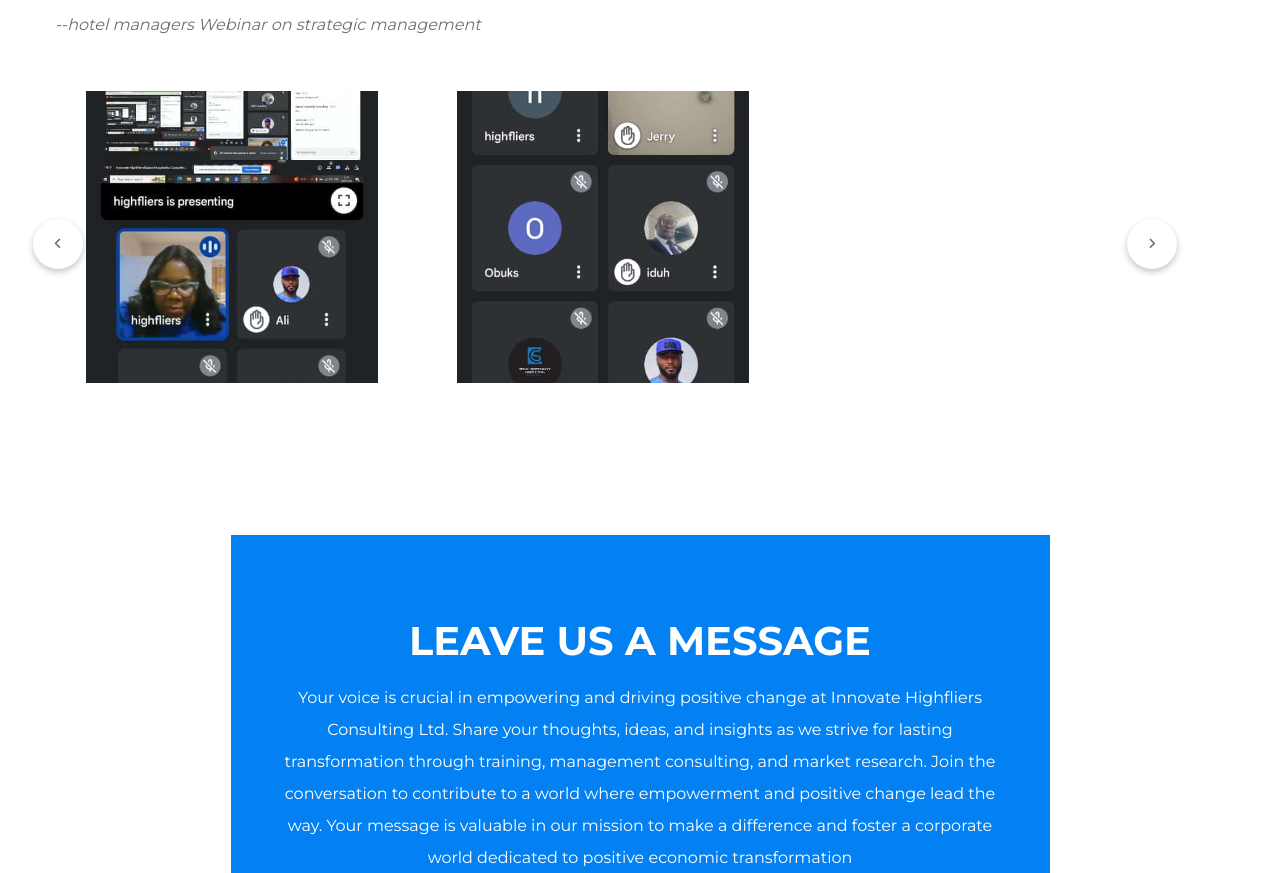
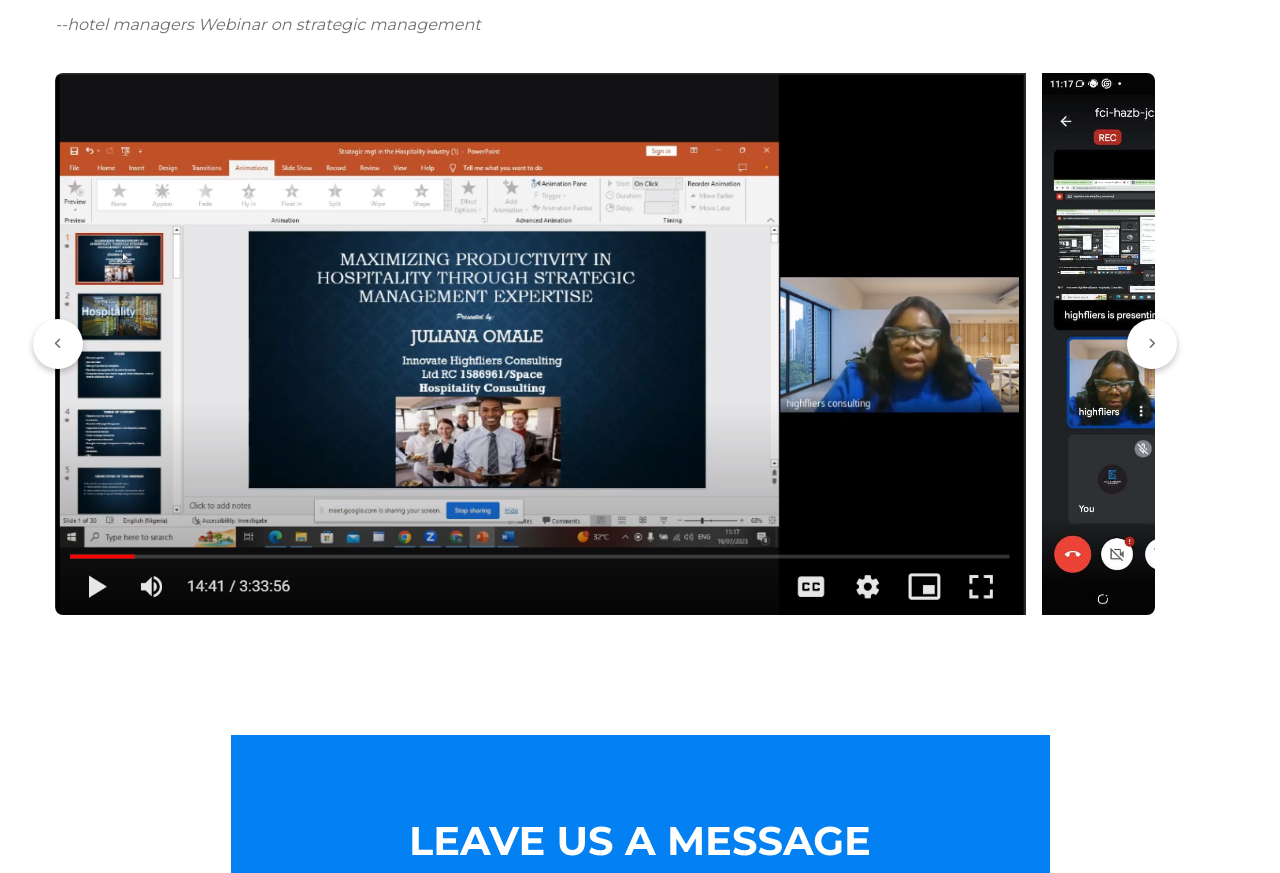
Before and after one commit to musaHaruna/highfliers-consulting-website, a plain HTML site: page index.html in a window 1280 px wide. Shown: the part 5718-6591 px from the top of the page. Drawn offline with nearby package versions, Linux system fonts and the light colour scheme; files whose address does not match are found by name.

Commit message:
webinar carousel

```diff
--- a/assets/css/style.css
+++ b/assets/css/style.css
@@ -1,4 +1,5 @@
-@import url('https://fonts.googleapis.com/css2?family=Montserrat:wght@300;400;500;600;700;800;900&display=swap'); /*-----------------------------------*\
+@import url('https://fonts.googleapis.com/css2?family=Montserrat:wght@300;400;500;600;700;800;900&display=swap');
+/*-----------------------------------*\
   #style.css
 \*-----------------------------------*/
 
@@ -213,6 +214,7 @@ body {
 .h1.hero-title {
   color: #fff;
 }
+
 .h1,
 .h2,
 .h3 {
@@ -303,6 +305,7 @@ body {
 .card-text.desc {
   font-size: 11px;
 }
+
 .tab-content {
   display: none;
 }
@@ -315,6 +318,7 @@ body {
 .see-more:hover {
   color: #0380f1;
 }
+
 .inner-content {
   text-align: left;
 }
@@ -322,9 +326,11 @@ body {
 .content-hidden {
   display: block;
 }
+
 .section-text.italic {
   font-style: italic;
 }
+
 .active {
   background-color: #01abf4;
   color: #fff;
@@ -345,6 +351,7 @@ body {
   border-radius: var(--radius-8);
   margin: 0 auto;
 }
+
 /*-----------------------------------*\
   #HEADER
 \*-----------------------------------*/
@@ -424,12 +431,13 @@ body {
   0% {
     transform: translateY(-100%);
   }
+
   100% {
     transform: translateY(0);
   }
 }
 
-.header-bottom > .container {
+.header-bottom>.container {
   display: flex;
   justify-content: space-between;
   align-items: center;
@@ -484,6 +492,7 @@ body {
   border-block-start: 1px solid var(--jet);
   margin-block: 25px;
 }
+
 .navbar-link {
   color: #01abf4;
   font-family: var(--ff-oswald);
@@ -553,6 +562,7 @@ body {
   font-size: 70px;
   line-height: 1;
 }
+
 #title-card {
   text-align: center;
   margin: 14px 0;
@@ -561,14 +571,14 @@ body {
 .service-card.height {
   height: 480px;
 }
+
 .service-card .card-title {
   margin-block: 15px 12px;
   transition: var(--transition-1);
   text-align: center;
 }
 
-.service-card .card-title:is(:hover, :focus) {
-}
+.service-card .card-title:is(:hover, :focus) {}
 
 .service-card .card-text {
   text-align: left;
@@ -650,7 +660,7 @@ body {
   padding-inline: 20px;
 }
 
-.pricing .grid-list > li.active {
+.pricing .grid-list>li.active {
   animation: popup 0.75s ease forwards;
 }
 
@@ -658,6 +668,7 @@ body {
   0% {
     opacity: 0;
   }
+
   100% {
     opacity: 1;
   }
@@ -714,6 +725,7 @@ body {
 .gallery-card .card-banner .img-cover {
   transition: var(--transition-2);
 }
+
 .gallery-card:is(:hover, :focus-within) .card-banner .img-cover {
   transform: scale(1.1);
 }
@@ -820,7 +832,7 @@ select.input-field,
   font-weight: var(--fw-500);
 }
 
-.input-field > option {
+.input-field>option {
   color: var(--sonic-silver);
   font-family: var(--ff-rubik);
 }
@@ -1286,8 +1298,8 @@ a.contact-link:is(:hover, :focus) {
     grid-template-columns: 1fr;
   }
 
-  .service-card {
-  }
+  .service-card {}
+
   /**
    * PRICING
    */
@@ -1620,6 +1632,7 @@ a.contact-link:is(:hover, :focus) {
   width: 100%;
   position: relative;
 }
+
 .wrapper i {
   top: 50%;
   height: 50px;
@@ -1635,15 +1648,19 @@ a.contact-link:is(:hover, :focus) {
   transform: translateY(-50%);
   transition: transform 0.1s linear;
 }
+
 .wrapper i:active {
   transform: translateY(-50%) scale(0.85);
 }
+
 .wrapper i:first-child {
   left: -22px;
 }
+
 .wrapper i:last-child {
   right: -22px;
 }
+
 .wrapper .carousel {
   display: grid;
   grid-auto-flow: column;
@@ -1655,25 +1672,31 @@ a.contact-link:is(:hover, :focus) {
   scroll-behavior: smooth;
   scrollbar-width: none;
 }
+
 .carousel::-webkit-scrollbar {
   display: none;
 }
+
 .carousel.no-transition {
   scroll-behavior: auto;
 }
+
 .carousel.dragging {
   scroll-snap-type: none;
   scroll-behavior: auto;
 }
+
 .carousel.dragging .card {
   cursor: grab;
   user-select: none;
 }
+
 .carousel :where(.card, .img) {
   display: flex;
   justify-content: center;
   align-items: center;
 }
+
 .carousel .card {
   scroll-snap-align: start;
   height: 342px;
@@ -1684,10 +1707,12 @@ a.contact-link:is(:hover, :focus) {
   flex-direction: column;
   border-radius: 8px;
 }
+
 .carousel .card .img {
   height: 300px;
   width: 300px;
 }
+
 .card .img img {
   height: 300px;
   width: 500px;
@@ -1695,11 +1720,13 @@ a.contact-link:is(:hover, :focus) {
   object-fit: cover;
   border: 4px solid #fff;
 }
+
 .carousel .card h2 {
   font-weight: 500;
   font-size: 1.56rem;
   margin: 30px 0 5px;
 }
+
 .carousel .card span {
   color: #6a6d78;
   font-size: 1.31rem;
@@ -1834,13 +1861,15 @@ a.contact-link:is(:hover, :focus) {
 }
 
 /* four */
-.carousel-wrapper-section3 {
+.carousel-wrapper-section3,
+.carousel-wrapper-section4 {
   max-width: 1100px;
   width: 100%;
   position: relative;
 }
 
-.carousel-wrapper-section3 i {
+.carousel-wrapper-section3 i,
+.carousel-wrapper-section4 i {
   top: 50%;
   height: 50px;
   width: 50px;
@@ -1856,19 +1885,23 @@ a.contact-link:is(:hover, :focus) {
   transition: transform 0.1s linear;
 }
 
-.carousel-wrapper-section3 i:active {
+.carousel-wrapper-section3 i:active,
+.carousel-wrapper-section4 i:active {
   transform: translateY(-50%) scale(0.85);
 }
 
-.carousel-wrapper-section3 i:first-child {
+.carousel-wrapper-section3 i:first-child,
+.carousel-wrapper-section4 i:first-child {
   left: -22px;
 }
 
-.carousel-wrapper-section3 i:last-child {
+.carousel-wrapper-section3 i:last-child,
+.carousel-wrapper-section4 i:last-child {
   right: -22px;
 }
 
-.carousel-section3 {
+.carousel-section3,
+.carousel-section4 {
   display: grid;
   grid-auto-flow: column;
   grid-auto-columns: calc((100% / 3) - 12px);
@@ -1880,28 +1913,38 @@ a.contact-link:is(:hover, :focus) {
   scrollbar-width: none;
 }
 
-.carousel-section3::-webkit-scrollbar {
+.carousel-section3::-webkit-scrollbar,
+.carousel-section4::-webkit-scrollbar {
   display: none;
 }
 
-.carousel-section3.no-transition {
+.carousel-section3.no-transition,
+.carousel-section4.no-transition {
   scroll-behavior: auto;
 }
 
-.carousel-section3.dragging {
+.carousel-section3.dragging,
+.carousel-section4.dragging {
   scroll-snap-type: none;
   scroll-behavior: auto;
 }
 
-.carousel-section3.dragging .card-section3 {
+.carousel-section3.dragging .card-section3,
+.carousel-section4.dragging .card-section4 {
   cursor: grab;
   user-select: none;
 }
 
-.carousel-section3 :where(.card-section3, .img-section3) {
+.carousel-section3 :where(.card-section3, .img-section3),
+.carousel-section4 :where(.card-section3, .img-section4) {
   display: flex;
   justify-content: center;
   align-items: center;
+}
+
+.carousel-section4 {
+  display: flex;
+  justify-content: space-evenly;
 }
 
 .card-section3 {
@@ -1938,6 +1981,26 @@ a.contact-link:is(:hover, :focus) {
   font-size: 1.31rem;
 }
 
+.card-section4 {
+  scroll-snap-align: start;
+  height: 542px;
+  list-style: none;
+  background: #fff;
+  cursor: pointer;
+  padding-bottom: 15px;
+  flex-direction: column;
+}
+
+.card-section4 div {
+  /* scroll-snap-align: start; */
+  height: 542px;
+}
+
+.card-section4 div img {
+  /* scroll-snap-align: start; */
+  height: 100%;
+}
+
 @media screen and (max-width: 900px) {
   .carousel-wrapper-section3 .carousel-section3 {
     grid-auto-columns: calc((100% / 2) - 9px);
@@ -1967,7 +2030,8 @@ a.contact-link:is(:hover, :focus) {
 .btn {
   display: inline-block;
   text-decoration: none;
-  color: #333; /* Change this to your desired text color */
+  color: #333;
+  /* Change this to your desired text color */
 }
 
 .span {
@@ -2035,14 +2099,17 @@ a.contact-link:is(:hover, :focus) {
   from {
     transform: scale(0.8);
   }
+
   to {
     transform: scale(1);
   }
 }
+
 @keyframes zoomOut {
   from {
     transform: scale(1);
   }
+
   to {
     transform: scale(0.8);
   }
@@ -2072,6 +2139,7 @@ a.contact-link:is(:hover, :focus) {
 }
 
 @media only screen and (max-width: 999px) {
+
   /* Your styles for screens 1024 pixels and below go here */
   .grid-list.services.desktop {
     display: none;
@@ -2079,6 +2147,7 @@ a.contact-link:is(:hover, :focus) {
 }
 
 @media only screen and (min-width: 1000px) {
+
   /* Your styles for screens 1025 pixels and above go here */
   .grid-list.services.mobile {
     display: none;
@@ -2086,6 +2155,7 @@ a.contact-link:is(:hover, :focus) {
 }
 
 @media screen and (max-width: 600px) {
+
   /* Your styles for screens 600px and below go here */
   .service-card {
     background-color: var(--white);
@@ -2101,7 +2171,9 @@ a.contact-link:is(:hover, :focus) {
     margin-top: 12rem;
   }
 }
+
 @media screen and (max-width: 750px) {
+
   /* Your styles for screens 600px and below go here */
   .h1 {
     font-size: 40px;
@@ -2115,6 +2187,7 @@ a.contact-link:is(:hover, :focus) {
 .gallery-card .card-banner .img-cover {
   transition: var(--transition-2);
 }
+
 .gallery-card:is(:hover, :focus-within) .card-banner .img-cover {
   transform: scale(1.1);
 }
--- a/index.html
+++ b/index.html
@@ -926,18 +926,23 @@
               --hotel managers Webinar on strategic management
             </p>
           </div>
-          <div class="carousel-wrapper carousel-wrapper-section3" id="carouselSection3">
-            <i id="leftSection3" class="fa-solid fa-angle-left"></i>
-            <ul class="carousel-section3">
-              <li class="card-section3">
-                <div class="img-section3"><img src="assets/images/webinar1.jpeg" alt="img" draggable="false"></div>
+          <div class="carousel-wrapper carousel-wrapper-section4" id="carouselSection4">
+            <i id="leftSection4" class="fa-solid fa-angle-left"></i>
+            <ul class="carousel-section4">
+
+              <li class="card-section4 large">
+                <div class="img-section4"><img src="assets/images/webinar3.PNG" alt="img" draggable="false"></div>
+
               </li>
-              <li class="card-section3">
-                <div class="img-section3"><img src="assets/images/webinar2.jpeg" alt="img" draggable="false"></div>
+              <li class="card-section4">
+                <div class="img-section4"><img src="assets/images/webinar1.jpeg" alt="img" draggable="false"></div>
+              </li>
+              <li class="card-section4">
+                <div class="img-section4"><img src="assets/images/webinar2.jpeg" alt="img" draggable="false"></div>
               </li>
 
             </ul>
-            <i id="rightSection3" class="fa-solid fa-angle-right"></i>
+            <i id="rightSection4" class="fa-solid fa-angle-right"></i>
           </div>
         </div>
       </section>
```
Also changed, not shown: assets/images/webinar3.PNG (added). Lines whose indentation alone changed are shown as unchanged.
